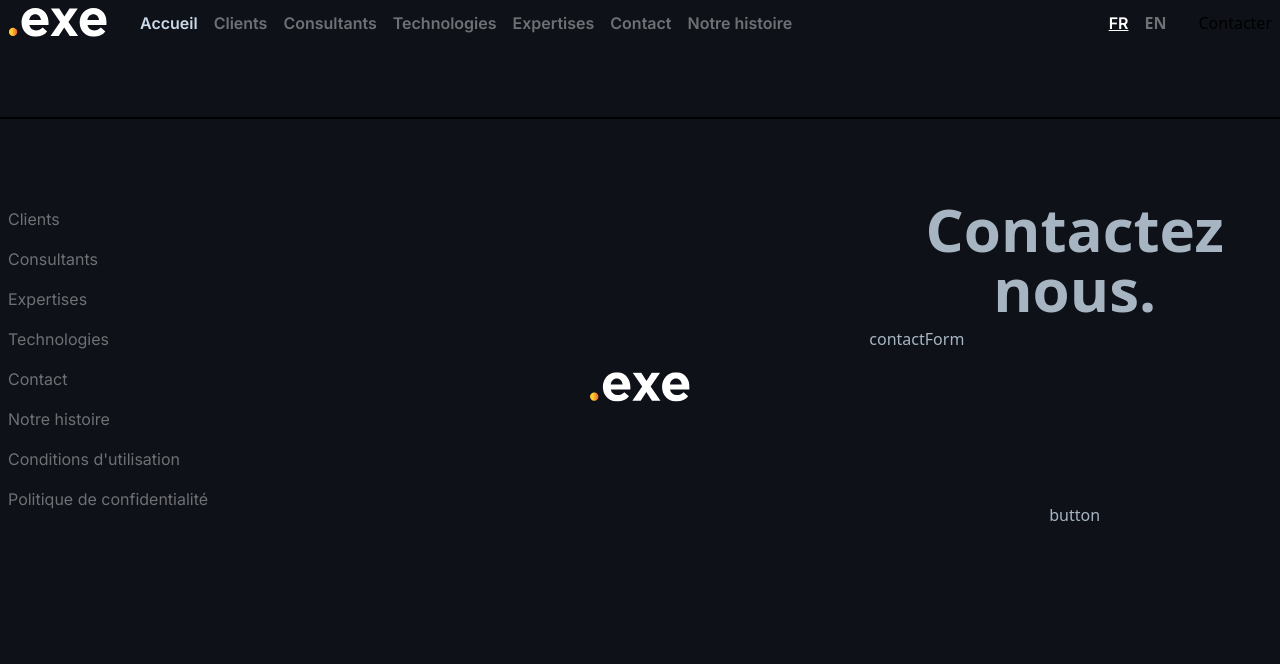
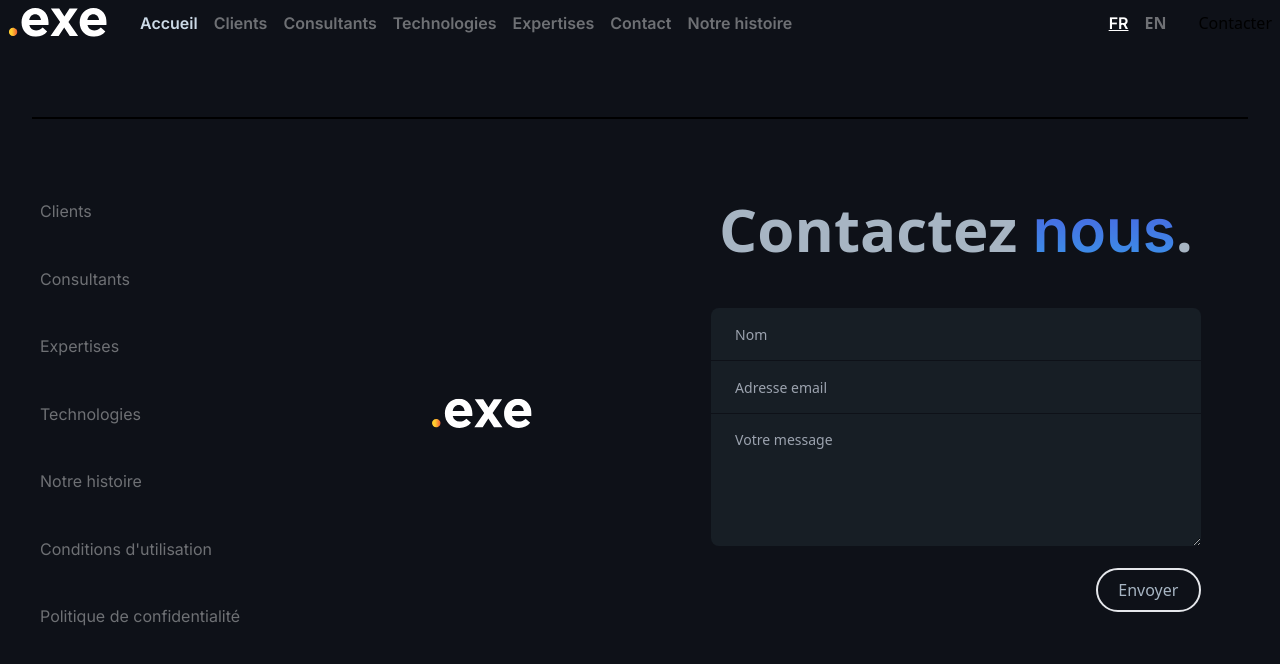
Before and after one commit to Chreees79/clone_pointexe, a Next.js app: page / in a window 1280 px wide. Shown: the top 664 px of the page. Built offline with nearby package versions, Linux system fonts and the light colour scheme.

Commit message:
create the footer and setup the nodemailer service

```diff
--- a/package.json
+++ b/package.json
@@ -13,8 +13,10 @@
         "prepare": "husky install"
     },
     "dependencies": {
+        "@types/nodemailer": "^6.4.14",
         "lucide-react": "^0.323.0",
         "next": "14.1.0",
+        "nodemailer": "^6.9.9",
         "react": "^18",
         "react-dom": "^18"
     },
--- /dev/null
+++ b/src/app/api/route.ts
@@ -0,0 +1,20 @@
+import { NextRequest, NextResponse } from "next/server";
+import { sendMail } from "./services/sendMail";
+
+export async function POST(req: NextRequest) {
+    try {
+        const formData = req.body;
+        if (formData) {
+            sendMail(formData);
+        }
+        return NextResponse.json(
+            { success: "Data received with success" },
+            { status: 200 }
+        );
+    } catch (error) {
+        return NextResponse.json(
+            { error: "An error occurred" },
+            { status: 500 }
+        );
+    }
+}
--- /dev/null
+++ b/src/app/api/services/sendMail.ts
@@ -0,0 +1,35 @@
+import { createTransport } from "nodemailer";
+
+export const sendMail = async (formData: ReadableStream<Uint8Array>) => {
+    try {
+        const formDataJSON = await new Response(formData).json();
+        const transporter = createTransport({
+            service: "Gmail",
+            host: process.env.API_MAIL_HOST,
+            auth: {
+                user: process.env.API_MAIL_USER,
+                pass: process.env.API_MAIL_PASS,
+            },
+        });
+        let message = "";
+        message = `
+      <p>Nom: ${formDataJSON.name}</p>
+      <p>Email: ${formDataJSON.email}</p>
+      <p>Message: ${formDataJSON.message}
+    `;
+
+        await transporter.sendMail({
+            from: formDataJSON.email,
+
+            to: process.env.API_MAIL_USER,
+
+            subject: `message de contact de ${formDataJSON.name}`,
+
+            html: message,
+        });
+    } catch (err) {
+        console.log("Error catched by Service : " + (err as Error).message);
+
+        throw new Error("Error occurred with the service");
+    }
+};
--- /dev/null
+++ b/src/app/ui/buttons/GradientButton.tsx
@@ -0,0 +1,14 @@
+interface IGradientButtonProps {
+    label: string;
+}
+export const GradientButton = ({ label }: IGradientButtonProps) => {
+    return (
+        <div>
+            <button className="bg-gradient-to-r from-border-yellow to-border-orange text-white font-semibold rounded-full p-1 w-full">
+                <span className="flex justify-center w-full bg-gray-900 rounded-full  hover:from-border-yellow hover:to-border-orange hover:bg-gradient-to-r hover:bg-cover hover:bg-no-repeat hover:bg-border-yellow hover:bg-opacity-100 hover:text-almost_black hover:font-semibold transition-all duration-700 text-white  p-2">
+                    {label}
+                </span>
+            </button>
+        </div>
+    );
+};
--- a/src/app/ui/footer/Footer.tsx
+++ b/src/app/ui/footer/Footer.tsx
@@ -1,20 +1,23 @@
+"use client";
 import { inter } from "@/font/font";
 import { linkList } from "../utils/constants/linkList";
 import Link from "next/link";
 import Logo from "../../../../public/logo gradient.svg";
 import Image from "next/image";
+import { FooterForm } from "./components/FooterForm";
 
-const LINK_TYPOGRAPHY = `text-grey-disabled ${inter.className} hover:text-grey-light cursor-pointer lg:py-2`;
+const LINK_TYPOGRAPHY = `text-grey-disabled ${inter.className} hover:text-grey-light cursor-pointer`;
 
 export const Footer = () => {
     return (
-        <footer>
+        <footer className="lg:px-8 bottom-0 w-full mb-12">
             <div className="bg-black h-[2px] mt-6 w-full"></div>
-            <div className="grid grid-rows-3 grid-cols-1 lg:grid-cols-3 text-grey-classic bottom-0 gap-6 mt-20 w-full">
-                <div className="flex justify-center flex-wrap md:justify-between md:flex-nowrap lg:flex-col gap-x-4 order-last lg:order-none h-[150px] px-2">
+            <div className="flex flex-col gap-12 lg:grid lg:grid-cols-4 text-grey-classic bottom-0 mt-20">
+                <div className="flex justify-center flex-wrap md:justify-between md:flex-nowrap lg:flex-col gap-4 order-last lg:order-none px-2">
                     {linkList.map(
                         (item, index) =>
-                            item.label !== "Accueil" && (
+                            item.label !== "Accueil" &&
+                            item.label !== "Contact" && (
                                 <div key={index} className={LINK_TYPOGRAPHY}>
                                     <Link
                                         href={
@@ -55,13 +58,7 @@ export const Footer = () => {
                 <div className="flex justify-center">
                     <Image src={Logo} alt={"pointExe logo"} />
                 </div>
-                <div className="grid grid-rows-3 justify-self-center gap-2 order-first lg:order-none">
-                    <div className="text-center font-bold text-6xl">
-                        Contactez <span>nous</span>.
-                    </div>
-                    <div>contactForm</div>
-                    <button>button</button>
-                </div>
+                <FooterForm />
             </div>
         </footer>
     );
--- /dev/null
+++ b/src/app/ui/footer/components/FooterForm.tsx
@@ -0,0 +1,88 @@
+"use client";
+import { inter } from "@/font/font";
+import { useState } from "react";
+import { IData } from "../types/IData";
+import { postContactMail } from "../utils/postContactMail";
+import { PopUpConfirmation } from "./PopUpConfirmation";
+
+const TITLE_GRADIENT_TYPOGRAPHY = `${inter.className} bg-gradient-to-b from-blue-dark to-blue-light text-transparent bg-clip-text`;
+const INPUT_STYLE =
+    "bg-input-bg hover:bg-input-hover focus:outline-none focus:border-grey-disabled focus:border-[1px] text-grey-classic text-sm px-6";
+
+export const FooterForm = () => {
+    const [isFormSend, setIsFormSend] = useState(false);
+    const [formData, setFormData] = useState<IData>({
+        name: "",
+        email: "",
+        message: "",
+    });
+
+    const handleChange = (field: keyof IData, value: string) => {
+        setFormData((prevState) => ({
+            ...prevState,
+            [field]: value,
+        }));
+    };
+
+    const handleSubmit = () => {
+        setIsFormSend(true);
+        postContactMail({ formData });
+        setFormData({
+            name: "",
+            email: "",
+            message: "",
+        });
+    };
+
+    return (
+        <div className="flex flex-col justify-self-center order-first mx-auto lg:order-none lg:col-span-2 px-6">
+            <div className=" text-[40px] text-start md:text-center font-bold max-[700px]:text-5xl md:text-6xl px-2">
+                Contactez{" "}
+                <span className={TITLE_GRADIENT_TYPOGRAPHY}>nous</span>.
+            </div>
+            <div className="flex flex-col gap-[1px] mt-12 ">
+                {isFormSend && (
+                    <PopUpConfirmation setIsFormSend={setIsFormSend} />
+                )}
+                <div>
+                    <input
+                        type="text"
+                        placeholder="Nom"
+                        className={`${INPUT_STYLE} h-[52px] w-full rounded-t-lg`}
+                        value={formData.name}
+                        onChange={(e) => handleChange("name", e.target.value)}
+                    />
+                </div>
+                <div>
+                    {" "}
+                    <input
+                        type="text"
+                        placeholder="Adresse email"
+                        className={`${INPUT_STYLE} h-[52px] w-full`}
+                        value={formData.email}
+                        onChange={(e) => handleChange("email", e.target.value)}
+                    />
+                </div>
+                <div>
+                    <textarea
+                        placeholder="Votre message"
+                        rows={5}
+                        className={`${INPUT_STYLE} w-full rounded-b-lg py-4`}
+                        value={formData.message}
+                        onChange={(e) =>
+                            handleChange("message", e.target.value)
+                        }
+                    />
+                </div>
+            </div>
+            <div className="flex justify-end py-4">
+                <button
+                    className="flex justify-center px-4 py-2 font-semiBold rounded-full cursor-pointer border-2  hover:bg-almost_white hover:text-almost_black hover:font-semibold transition-all duration-700 w-[105px]"
+                    onClick={handleSubmit}
+                >
+                    Envoyer
+                </button>
+            </div>
+        </div>
+    );
+};
--- /dev/null
+++ b/src/app/ui/footer/components/PopUpConfirmation.tsx
@@ -0,0 +1,23 @@
+import { X } from "lucide-react";
+
+interface IPopUpConfirmationProps {
+    setIsFormSend: React.Dispatch<React.SetStateAction<boolean>>;
+}
+
+export const PopUpConfirmation = ({
+    setIsFormSend,
+}: IPopUpConfirmationProps) => {
+    return (
+        <div className="fixed top-0 left-0 w-full h-full flex justify-center items-center bg-black bg-opacity-50">
+            <div className="bg-blue-light rounded-lg p-8 text-bold text-4xl flex flex-col items-center gap-4 md:flex-row md:justify-between relative w-[500px] mx-6">
+                <p className="text-center">Message envoyé !</p>
+                <div
+                    onClick={() => setIsFormSend(false)}
+                    className="md:absolute md:top-2 md:right-2 order-last md:order-none"
+                >
+                    <X width={40} height={40} className="cursor-pointer" />
+                </div>
+            </div>
+        </div>
+    );
+};
--- /dev/null
+++ b/src/app/ui/footer/types/IData.ts
@@ -0,0 +1,5 @@
+export interface IData {
+    name: string;
+    email: string;
+    message: string;
+}
--- /dev/null
+++ b/src/app/ui/footer/utils/postContactMail.ts
@@ -0,0 +1,29 @@
+import { IData } from "../types/IData";
+
+type postContactMailType = {
+    formData: IData;
+};
+
+export const postContactMail = ({ formData }: postContactMailType) => {
+    fetch("/api", {
+        method: "POST",
+        headers: {
+            Accept: "application/json, text/plain, */*",
+            "Content-Type": "application/json",
+        },
+        body: JSON.stringify(formData),
+    })
+        .then((res) => {
+            if (res.status === 200) {
+                return res.json();
+            } else {
+                throw new Error(`Status unexpected: ${res.status}`);
+            }
+        })
+        .then((data) => {
+            console.log(data);
+        })
+        .catch((error) => {
+            console.error("Error:", error);
+        });
+};
--- a/src/app/ui/navbar/Navbar.tsx
+++ b/src/app/ui/navbar/Navbar.tsx
@@ -37,7 +37,7 @@ export const Navbar = () => {
     }, [pathname]);
     return (
         <>
-            <nav className="flex flex-row justify-between items-center">
+            <nav className="sticky top-0 flex flex-row justify-between items-center z-40 bg-background-dark">
                 <div className="p-2">
                     <Image src={Logo} alt={"PointExe Logo"} />
                 </div>
--- a/tailwind.config.ts
+++ b/tailwind.config.ts
@@ -30,8 +30,12 @@ const config: Config = {
                     disabled: "#6e7074",
                 },
                 border: {
-                    yellow: "@ffc82f",
+                    yellow: "#ffc82f",
                     orange: "#f05b34",
+                },
+                input: {
+                    bg: "#171e25",
+                    hover: "#1e252c",
                 },
             },
         },
```
Also changed, not shown: 1 other file (tests, documents, lock files or other folders).
